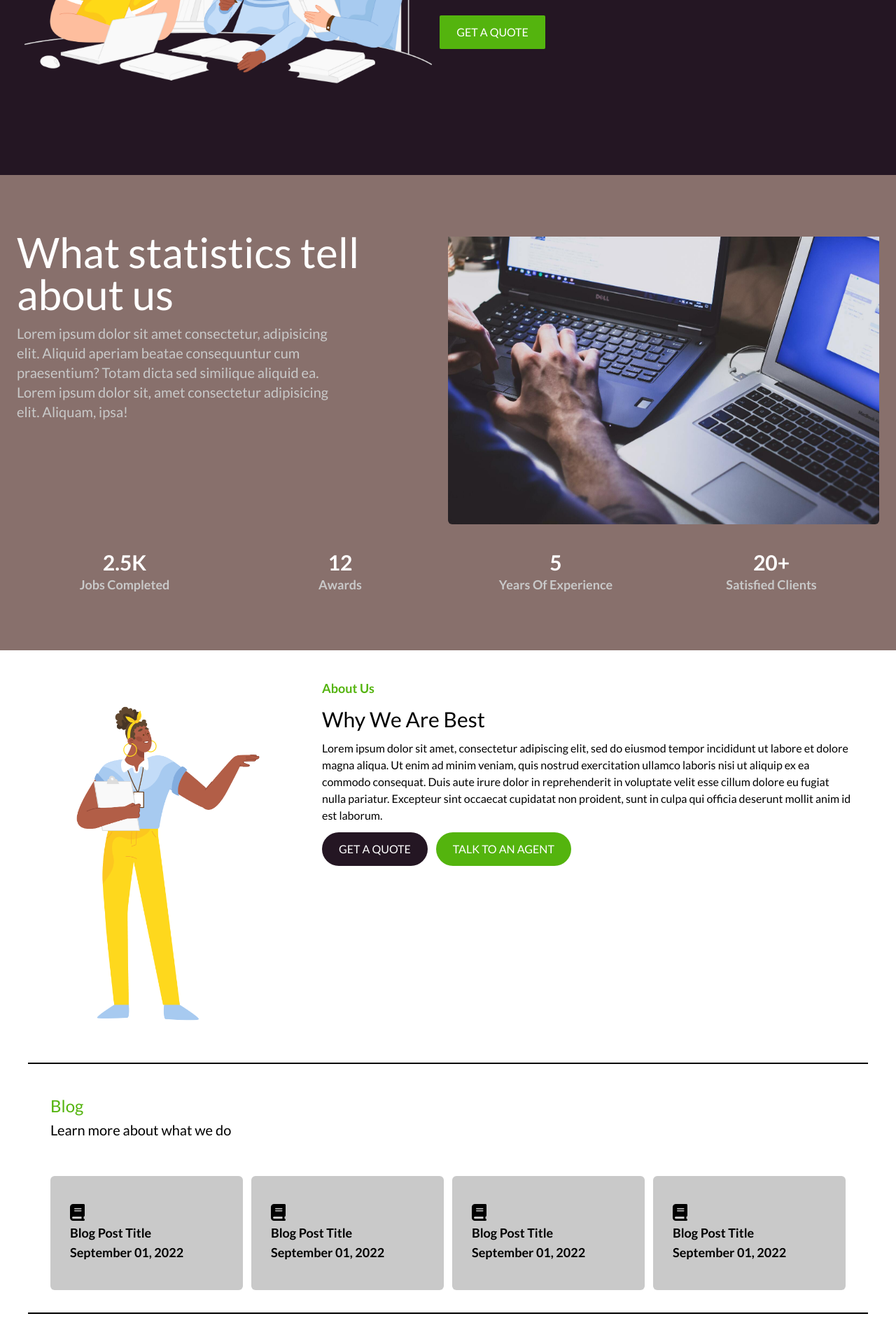
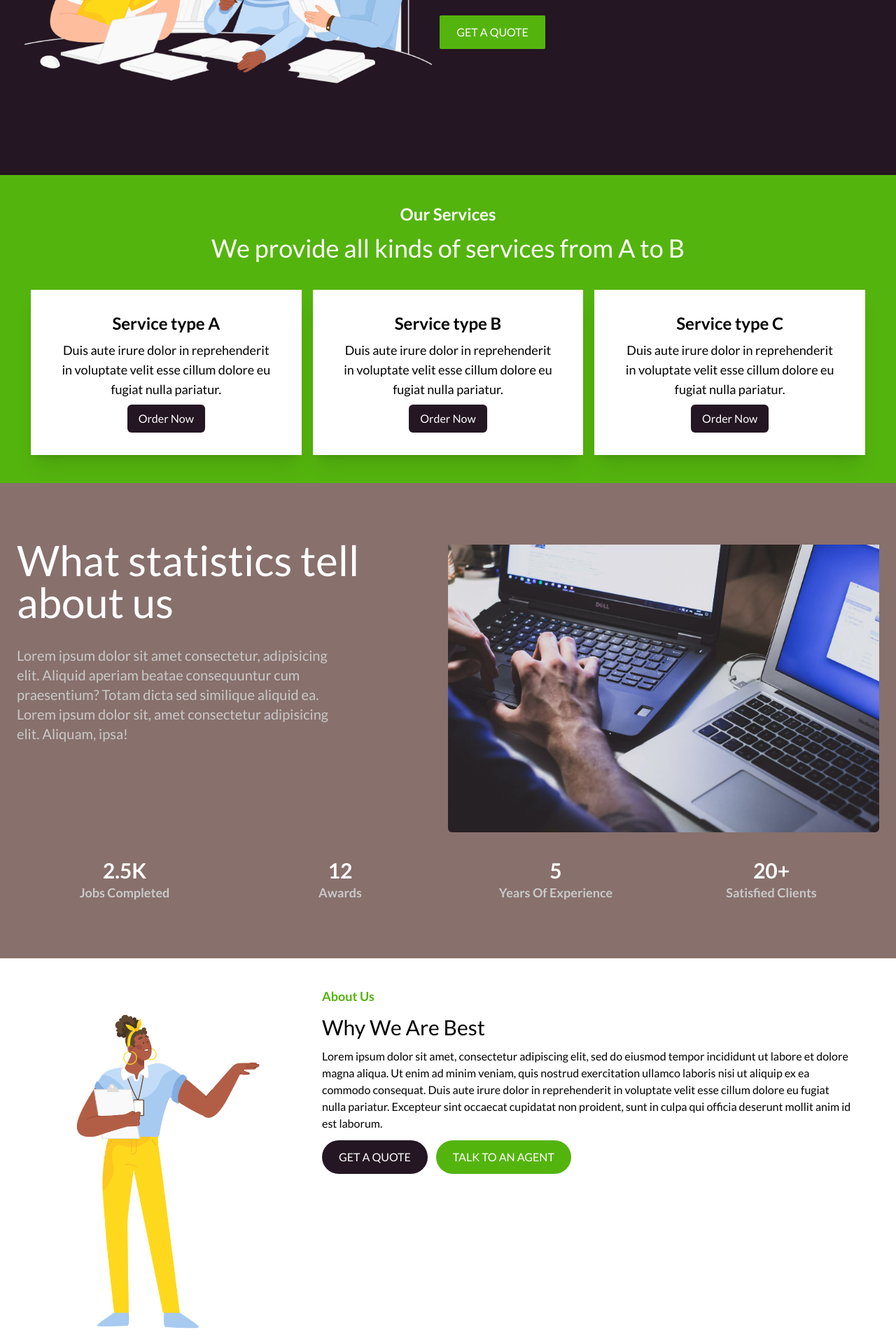
Before and after one commit to Mudassir-Nawaz/lib-sec-foundation, a Jekyll site: the page built from index.md, in a window 1280 px wide. Shown: the part 471-2391 px from the top of the page at 70% size. Built offline with Jekyll 4.4.1, drawn with Linux system fonts in a browser that asks for light colours; nearby versions of some CDN libraries; some of the changed text lies outside the part shown.

Commit message:
changed section position

```diff
--- a/_layouts/home.html
+++ b/_layouts/home.html
@@ -21,15 +21,42 @@ layout: default
     </div>
 </section>
 
+<!-- Services Section -->
+
+<section class="bg-themeGreen py-10 px-6" id="services">
+    <div class="container mx-auto">
+        <div class="flex flex-col space-y-10">
+            <div class="text-white text-center space-y-3 mx-5">
+                <h2 class="lg:text-2xl text-xl font-bold">Our Services</h2>
+                <h1 class="lg:text-4xl text-2xl">We provide all kinds of services from A to B</h1>
+            </div>
+            <!-- Services -->
+            <div class="grid grid-cols-1 md:grid-cols-3 items-center text-center gap-4 px-5">
+                {% for service in page.services %}
+                <div class="bg-white px-10 py-8 shadow-xl space-y-2">
+                    <div class="font-bold text-2xl">
+                        {{service.title}}
+                    </div>
+                    <div class="text-lg">
+                        {{service.description}}
+                    </div>
+                    <button class="px-4 py-2 bg-darkPurple text-white rounded-md hover:opacity-90">Order Now</button>
+                </div>
+                {% endfor %}
+            </div>
+        </div>
+    </div>
+</section>
+
 <!-- Stats Section -->
 
 <section class="bg-cinereous p-6 pb-20">
     <div class="container mx-auto space-y-9">
         <div class="flex flex-col space-y-6 items-center">
             <div class="flex flex-col lg:flex-row justify-center md:justify-between">
-                <div class="w-full lg:w-1/2 py-8 md:py-14 space-y-3 text-center md:text-left">
+                <div class="w-full lg:w-1/2 py-8 md:py-14 space-y-8 text-center md:text-left">
                     <h1 class="text-4xl md:text-5xl lg:text-6xl text-white">What statistics tell about us</h1>
-                    <p class="text-xl text-lightGray lg:max-w-md max-w-full">Lorem ipsum dolor sit amet consectetur, adipisicing elit. Aliquid aperiam beatae consequuntur cum praesentium? Totam dicta sed similique aliquid ea. Lorem ipsum dolor sit, amet consectetur adipisicing elit. Aliquam, ipsa!</p>
+                    <p class="text-xl text-lightGray lg:max-w-md max-w-full mb-5">Lorem ipsum dolor sit amet consectetur, adipisicing elit. Aliquid aperiam beatae consequuntur cum praesentium? Totam dicta sed similique aliquid ea. Lorem ipsum dolor sit, amet consectetur adipisicing elit. Aliquam, ipsa!</p>
                 </div>
                 <div class="w-full lg:w-1/2">
                     <img src="{{'/assets/img/freestocks-I_pOqP6kCOI-unsplash_75_1_42.jpg' | relative_url}}" alt="Stats image" class="w-full rounded-md lg:pt-16">
@@ -102,32 +129,6 @@ layout: default
     </div>
 </section>
 
-<!-- Services Section -->
-
-<section class="bg-themeGreen py-10 px-6" id="services">
-    <div class="container mx-auto">
-        <div class="flex flex-col space-y-10">
-            <div class="text-white text-center space-y-3 mx-5">
-                <h2 class="lg:text-2xl text-xl font-bold">Our Services</h2>
-                <h1 class="lg:text-4xl text-2xl">We provide all kinds of services from A to B</h1>
-            </div>
-            <!-- Services -->
-            <div class="grid grid-cols-1 md:grid-cols-3 items-center text-center gap-4 px-5">
-                {% for service in page.services %}
-                <div class="bg-white px-10 py-8 shadow-xl space-y-2">
-                    <div class="font-bold text-2xl">
-                        {{service.title}}
-                    </div>
-                    <div class="text-lg">
-                        {{service.description}}
-                    </div>
-                    <button class="px-4 py-2 bg-darkPurple text-white rounded-md hover:opacity-90">Order Now</button>
-                </div>
-                {% endfor %}
-            </div>
-        </div>
-    </div>
-</section>
 
 <!-- Contact Section -->
 
--- a/assets/css/main.css
+++ b/assets/css/main.css
@@ -697,6 +697,10 @@ video {
   margin-bottom: 1rem;
 }
 
+.mb-5 {
+  margin-bottom: 1.25rem;
+}
+
 .block {
   display: block;
 }
@@ -727,10 +731,6 @@ video {
 
 .w-56 {
   width: 14rem;
-}
-
-.w-14 {
-  width: 3.5rem;
 }
 
 .max-w-full {
@@ -837,6 +837,12 @@ video {
   margin-bottom: calc(1.5rem * var(--tw-space-y-reverse));
 }
 
+.space-y-5 > :not([hidden]) ~ :not([hidden]) {
+  --tw-space-y-reverse: 0;
+  margin-top: calc(1.25rem * calc(1 - var(--tw-space-y-reverse)));
+  margin-bottom: calc(1.25rem * var(--tw-space-y-reverse));
+}
+
 .space-y-10 > :not([hidden]) ~ :not([hidden]) {
   --tw-space-y-reverse: 0;
   margin-top: calc(2.5rem * calc(1 - var(--tw-space-y-reverse)));
@@ -873,28 +879,20 @@ video {
   margin-bottom: calc(1.75rem * var(--tw-space-y-reverse));
 }
 
-.space-y-5 > :not([hidden]) ~ :not([hidden]) {
-  --tw-space-y-reverse: 0;
-  margin-top: calc(1.25rem * calc(1 - var(--tw-space-y-reverse)));
-  margin-bottom: calc(1.25rem * var(--tw-space-y-reverse));
-}
-
 .space-x-4 > :not([hidden]) ~ :not([hidden]) {
   --tw-space-x-reverse: 0;
   margin-right: calc(1rem * var(--tw-space-x-reverse));
   margin-left: calc(1rem * calc(1 - var(--tw-space-x-reverse)));
 }
 
-.self-start {
-  align-self: flex-start;
+.space-y-20 > :not([hidden]) ~ :not([hidden]) {
+  --tw-space-y-reverse: 0;
+  margin-top: calc(5rem * calc(1 - var(--tw-space-y-reverse)));
+  margin-bottom: calc(5rem * var(--tw-space-y-reverse));
 }
 
 .self-end {
   align-self: flex-end;
-}
-
-.justify-self-end {
-  justify-self: end;
 }
 
 .scroll-smooth {
@@ -1348,10 +1346,6 @@ video {
     flex-direction: row;
   }
 
-  .md\:flex-row-reverse {
-    flex-direction: row-reverse;
-  }
-
   .md\:flex-col {
     flex-direction: column;
   }
```
